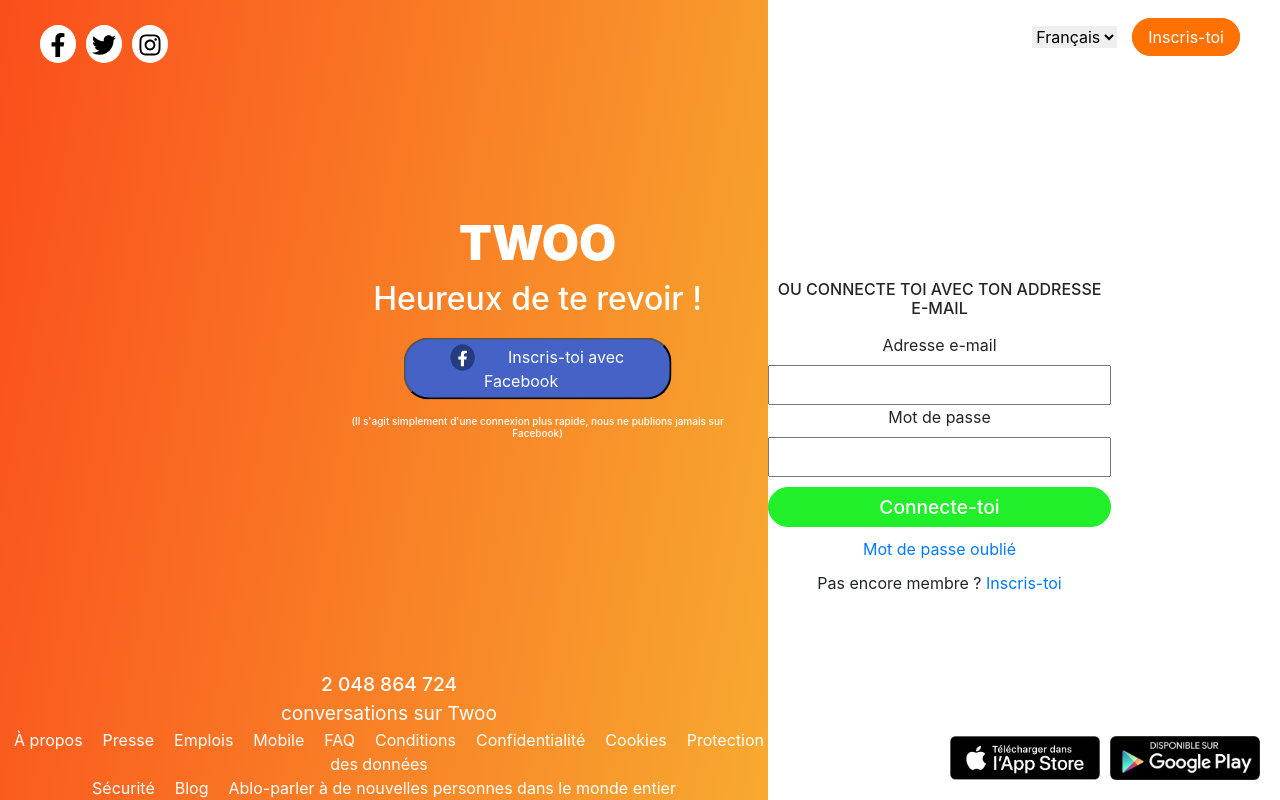
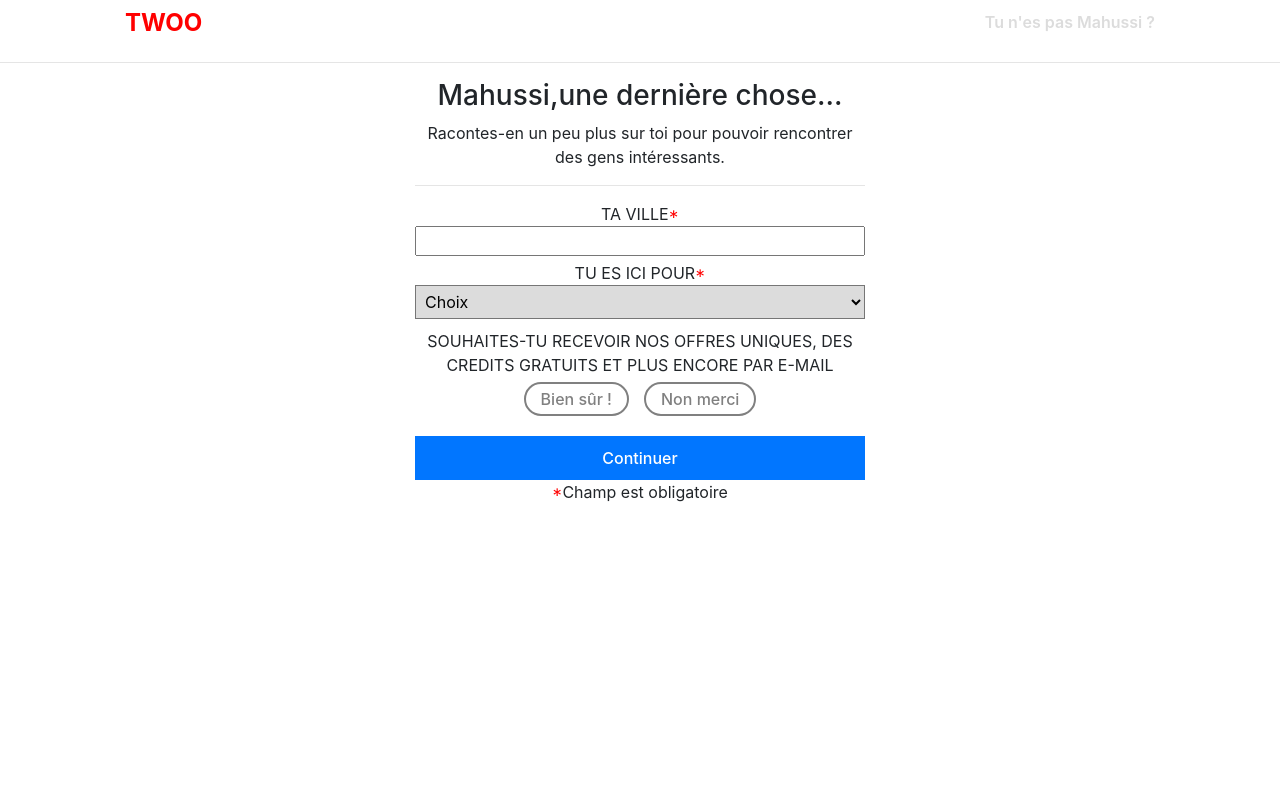
Before and after one commit to Dramani-devfullstack/solidar-ItProjectUnderSalomon, a React (Create React App) app in the folder dramani-app/: page / in a window 1280 px wide. Built offline with nearby package versions, Linux system fonts and the light colour scheme.

Commit message:
AboutUser

```diff
--- /dev/null
+++ b/dramani-app/src/AboutUser/About.css
@@ -0,0 +1,82 @@
+.aboutUserHeader {
+    max-width: 1080px;
+    margin: auto;
+    padding-left: 25px;
+    padding-right: 25px;
+    display: flex;
+    justify-content: space-between;
+}
+
+.aboutUserHeader span:first-child {
+    font-weight: 700;
+    font-size: 1.5rem;
+    margin: 5px 0px;
+    color: #ff7102;
+}
+
+.aboutUserHeader span:last-child {
+    font-size: 1rem;
+    margin: 10px 0px;
+    color: gainsboro;
+    font-weight: 600;
+}
+
+.aboutUserContent {
+    max-width: 500px;
+    margin: auto;
+    padding-left: 25px;
+    padding-right: 25px;
+}
+
+.aboutUserTitle p {
+    margin: 0;
+    text-align: center;
+}
+
+.aboutUserBoxForm input {
+    width: 100%;
+    margin-bottom: 5px;
+}
+
+.aboutUserBoxForm select {
+    width: 100%;
+    margin-top: 0px;
+    padding: 5px 5px;
+    background-color: gainsboro;
+}
+
+#stars {
+    color: red;
+}
+
+.aboutUserBoxSubTitle p {
+    margin: 10px 0;
+}
+
+.aboutUserBoxSubTitle span {
+    border: 2px solid grey;
+    border-radius: 25px;
+    padding: 5px 15px;
+    color: grey;
+    font-weight: 500;
+}
+
+.aboutUserBoxSubTitle span:first-of-type {
+    margin-right: 15px;
+}
+
+.aboutUserBoxBtn button {
+    width: 100%;
+    padding: 0.5rem;
+}
+
+#continuBtn {
+    width: 100%;
+    display: block;
+    background-color: #0176ff;
+    padding: 10px 30px;
+    text-align: center;
+    color: #fff;
+    margin-top: 25px;
+    font-weight: 500;
+}
--- /dev/null
+++ b/dramani-app/src/AboutUser/About.js
@@ -0,0 +1,51 @@
+import React from 'react';
+import { Component } from 'react';
+import './About.css';
+
+const About = () => {
+    return (
+        <div className="aboutUser">
+            <div className="aboutUserHeader">
+                <span id="stars">TWOO</span>
+                <span>Tu n'es pas Mahussi ?</span>
+            </div>
+            <hr/>
+            <div className="aboutUserContent">
+            <div className="aboutUserTitle" >
+                <h3>Mahussi,une dernière chose...</h3>
+                <p>Racontes-en un peu plus sur toi pour pouvoir rencontrer des gens intéressants.</p>
+                <hr/>
+            </div>
+            <div className="aboutUserBox">
+                <div className="aboutUserBoxForm">
+                    <div>TA VILLE<span id="stars">*</span></div>
+                    <input required></input><br/>
+                    <div>TU ES ICI POUR<span id="stars">*</span></div>
+                    <select required>
+                        <option>Choix</option>
+                        <option>Choix</option>
+                    </select>
+                </div>
+
+                <div className="aboutUserBoxSubTitle">
+                    <p>SOUHAITES-TU RECEVOIR NOS OFFRES UNIQUES, DES CREDITS GRATUITS ET PLUS ENCORE PAR E-MAIL</p>
+                    <span>Bien sûr !</span>
+                    <span>Non merci</span>
+                </div>
+                <div className="aboutUserBoxBtn">
+                    <a id="continuBtn">Continuer</a>
+                    <a><span id="stars">*</span>Champ est obligatoire</a>
+                </div>
+
+            </div>
+
+            </div>
+
+        </div>
+
+
+
+    )
+}
+
+export default About
--- a/dramani-app/src/App.js
+++ b/dramani-app/src/App.js
@@ -5,12 +5,14 @@
 import './App.css';
 import Content from './ContentComponent/Content';
 import Login from './LoginPage/Login'
+import About from './AboutUser/About'
 function App() {
   return (
     <div className="App">
       {/* <Header /> */}
       {/* <Content/> */}
-      <Login/>
+      {/* <Login/> */}
+      <About/>
 
     </div>
   );
```
Also changed, not shown: 1 other file (tests, documents, lock files or other folders).
